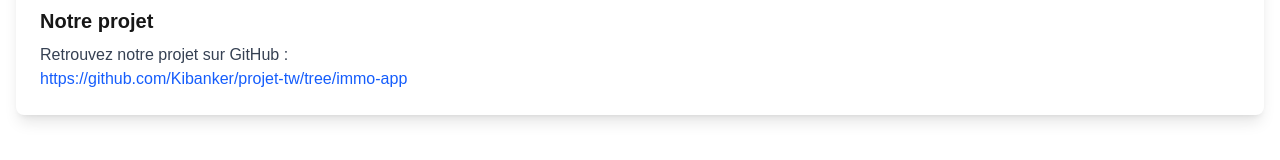
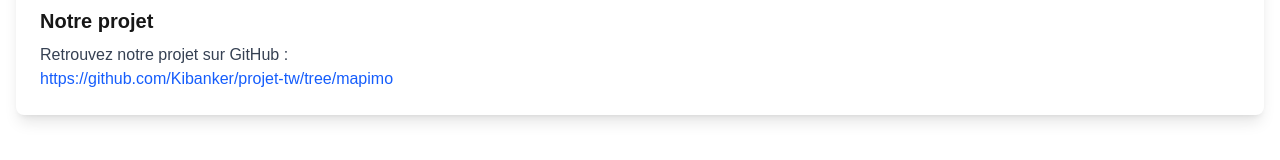
Before and after one commit to Kibanker/projet-tw, a Next.js app: page /contact in a window 1280 px wide. Shown: the part 461-621 px from the top of the page. Built offline with nearby package versions, Linux system fonts and the light colour scheme; no server answers.

Commit message:
changement lien github page contact

```diff
--- a/app/contact/page.tsx
+++ b/app/contact/page.tsx
@@ -53,12 +53,12 @@
               <p className="text-gray-700">
                 Retrouvez notre projet sur GitHub :<br />
                 <a
-                  href="https://github.com/Kibanker/projet-tw/tree/immo-app"
+                  href="https://github.com/Kibanker/projet-tw/tree/mapimo"
                   target="_blank"
                   rel="noopener noreferrer"
                   className="text-blue-600 hover:underline"
                 >
-                  https://github.com/Kibanker/projet-tw/tree/immo-app
+                  https://github.com/Kibanker/projet-tw/tree/mapimo
                 </a>
               </p>
             </section>
```
Also changed, not shown: 1 other file (tests, documents, lock files or other folders).
